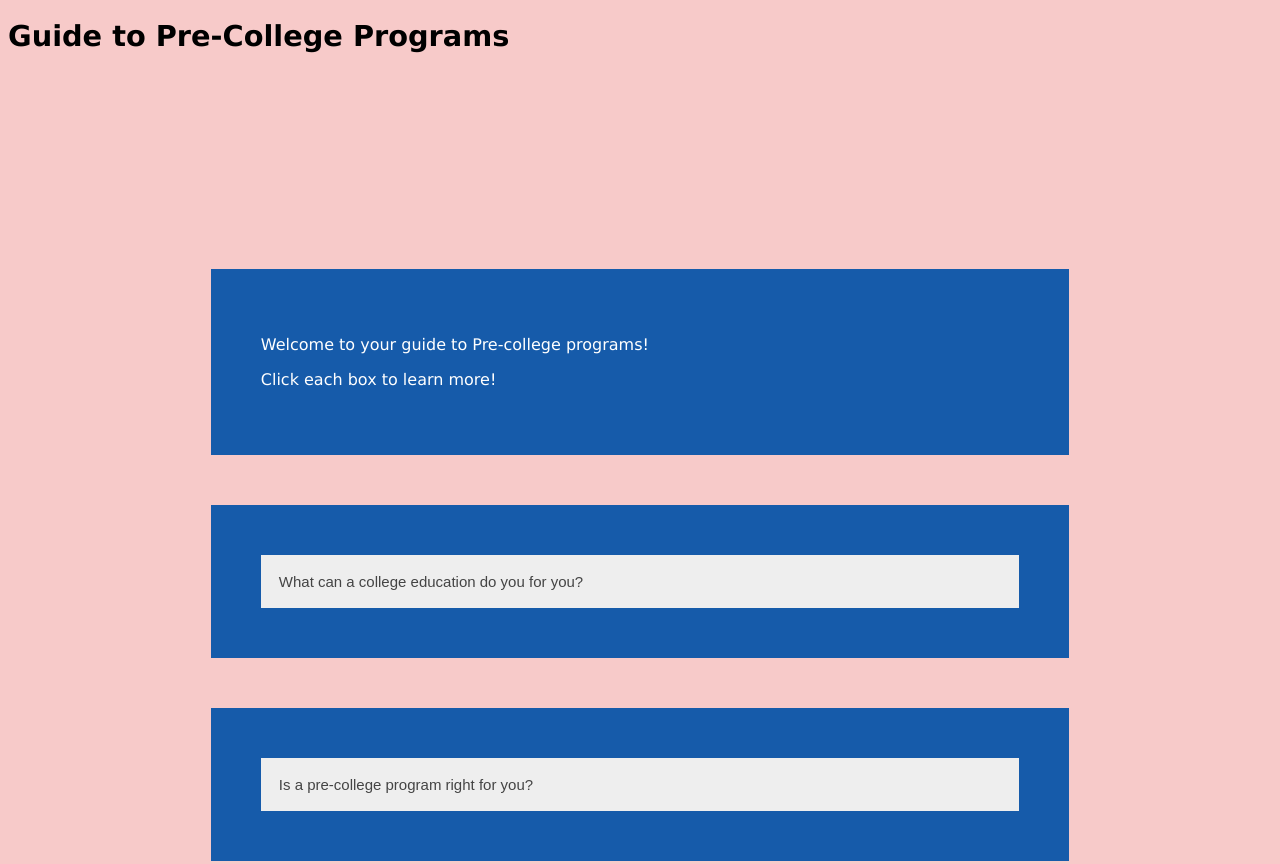
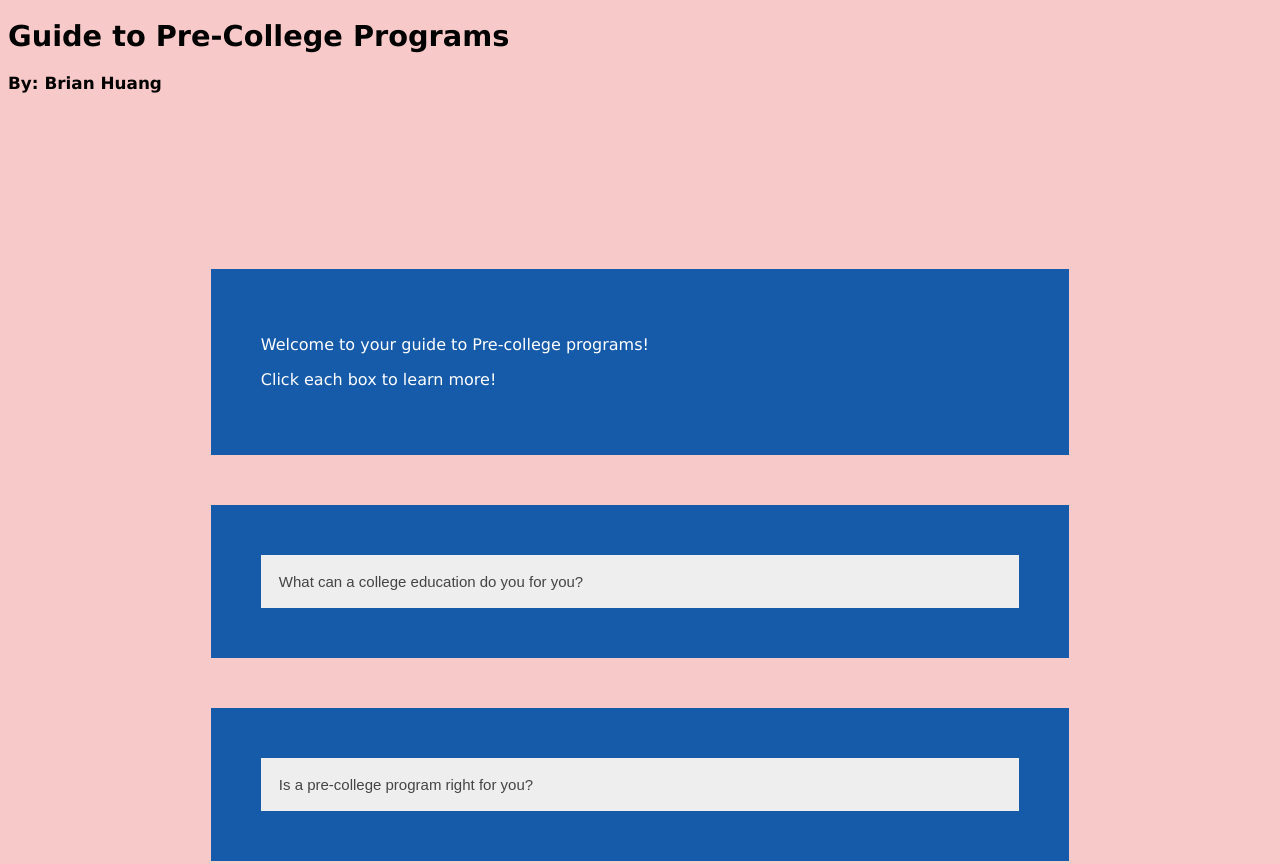
Before and after one commit to zbrianhuang/zbrianhuang.github.io, a plain HTML site: page PreCollegeGuide/index.html in a window 1280 px wide. Shown: the top 864 px of the page. Drawn offline with Linux system fonts and the light colour scheme.

Commit message:
Update index.html

```diff
--- a/PreCollegeGuide/index.html
+++ b/PreCollegeGuide/index.html
@@ -11,6 +11,7 @@
 <body>
     <header>
         <h1>Guide to Pre-College Programs</h1>
+        <h3>By: Brian Huang</h3>
     </header>
     <main>
         <div id="wrapper">
```
